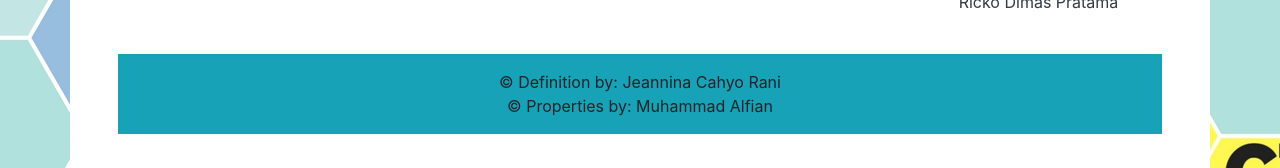
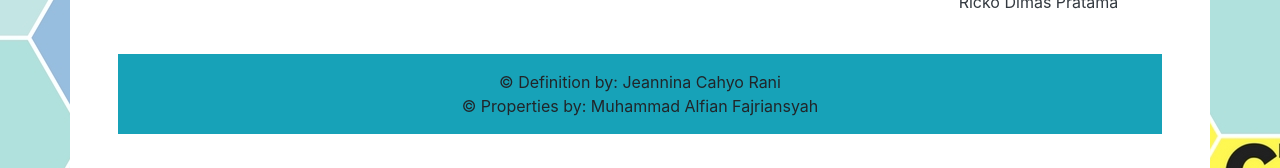
Before and after one commit to SMAKBO/tugas-labkom-2018-Rickodimas, a plain HTML site: page detail.html in a window 1280 px wide. Shown: the part 2295-2463 px from the top of the page. Drawn offline with Linux system fonts and the light colour scheme.

Commit message:
Update detail.html

```diff
--- a/detail.html
+++ b/detail.html
@@ -169,7 +169,7 @@
 		<div class="footer-copyright py-3 text-center text-italic container bg-info">
 			<div class="container-fluid">
 				© Definition by: Jeannina Cahyo Rani <br>
-				© Properties by: Muhammad Alfian
+				© Properties by: Muhammad Alfian Fajriansyah
 			</div>
 		</footer>
 
```
